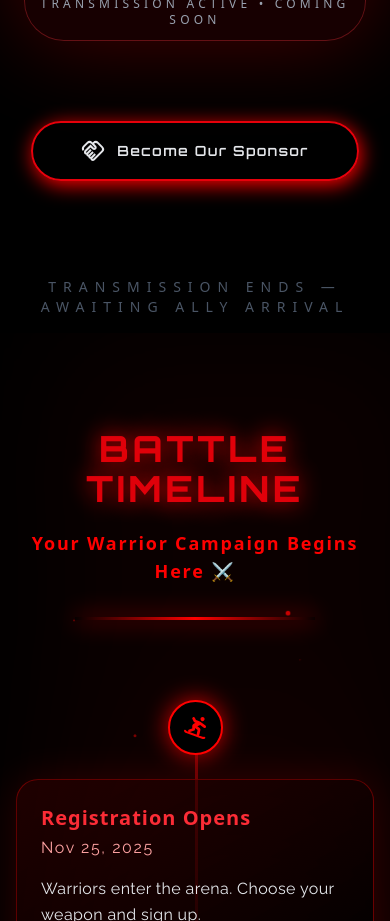
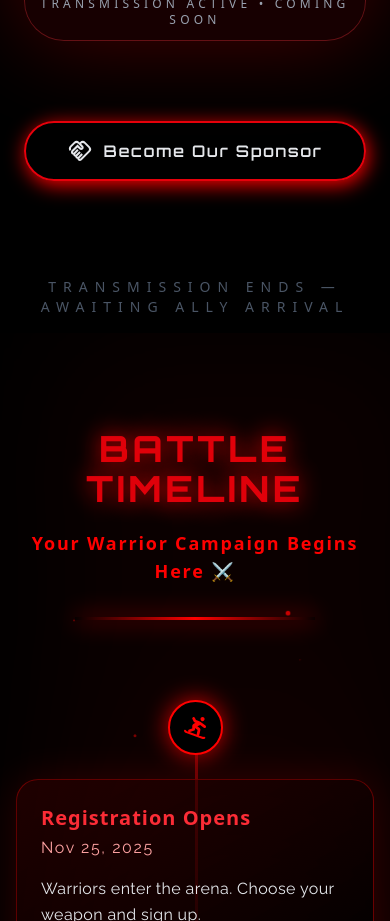
Before and after one commit to TheCodeHeist-Coder/HackerCup, a React (Vite) app: page / in a window 390 px wide. Shown: the part 8620-9541 px from the top of the page. Built offline with nearby package versions, Linux system fonts and the light colour scheme; a web font is replaced by a local one.

Commit message:
sponser_button_fully_responsive

```diff
--- a/src/components/Sponsers.jsx
+++ b/src/components/Sponsers.jsx
@@ -145,12 +145,12 @@ export default function SponsorPage() {
 
 
 
-        <div className="mt-20  flex justify-center">
+        <div className="mt-20  flex justify-center items-center">
           <a
                href="https://mail.google.com/mail/?view=cm&to=gdgknit@knit.ac.in"
             target="_blank"
            rel="noopener noreferrer"
-            className="px-12 font-display md:text-xl text-sm shadow-[2px_4px_20px_rgba(255,0,0,1)] transition-all duration-300 py-4 rounded-full border-2 border-red-600 text-gray-200 font-semibold tracking-widest hover:bg-red-600 hover:text-white  flex items-center gap-3"
+            className="md:px-12 w-105 font-display md:text-xl  shadow-[2px_4px_20px_rgba(255,0,0,1)] transition-all duration-300 md:py-5 py-4 rounded-full border-2 border-red-600 text-gray-200 font-semibold tracking-widest hover:bg-red-600 hover:text-white  flex items-center justify-center gap-3"
           >
             <MdOutlineHandshake className="w-6 h-6" />
             Become Our Sponsor
```
